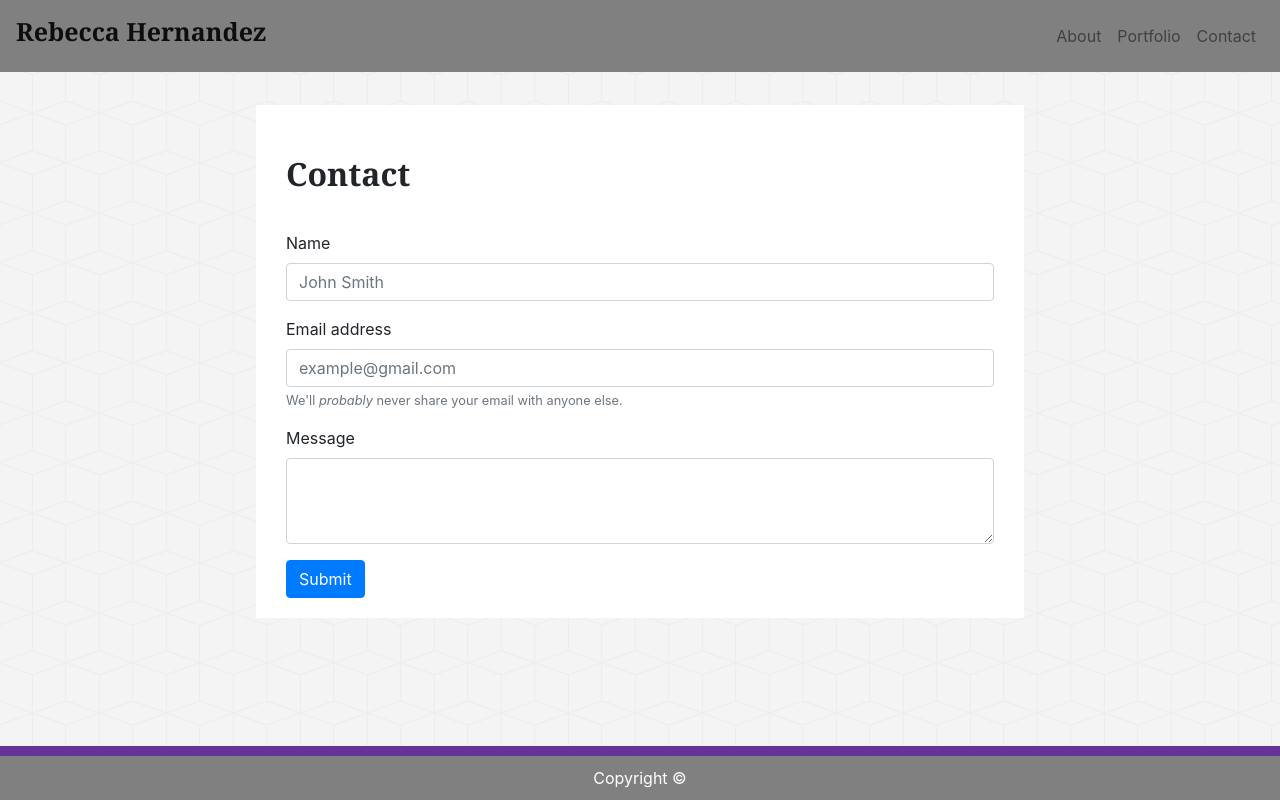
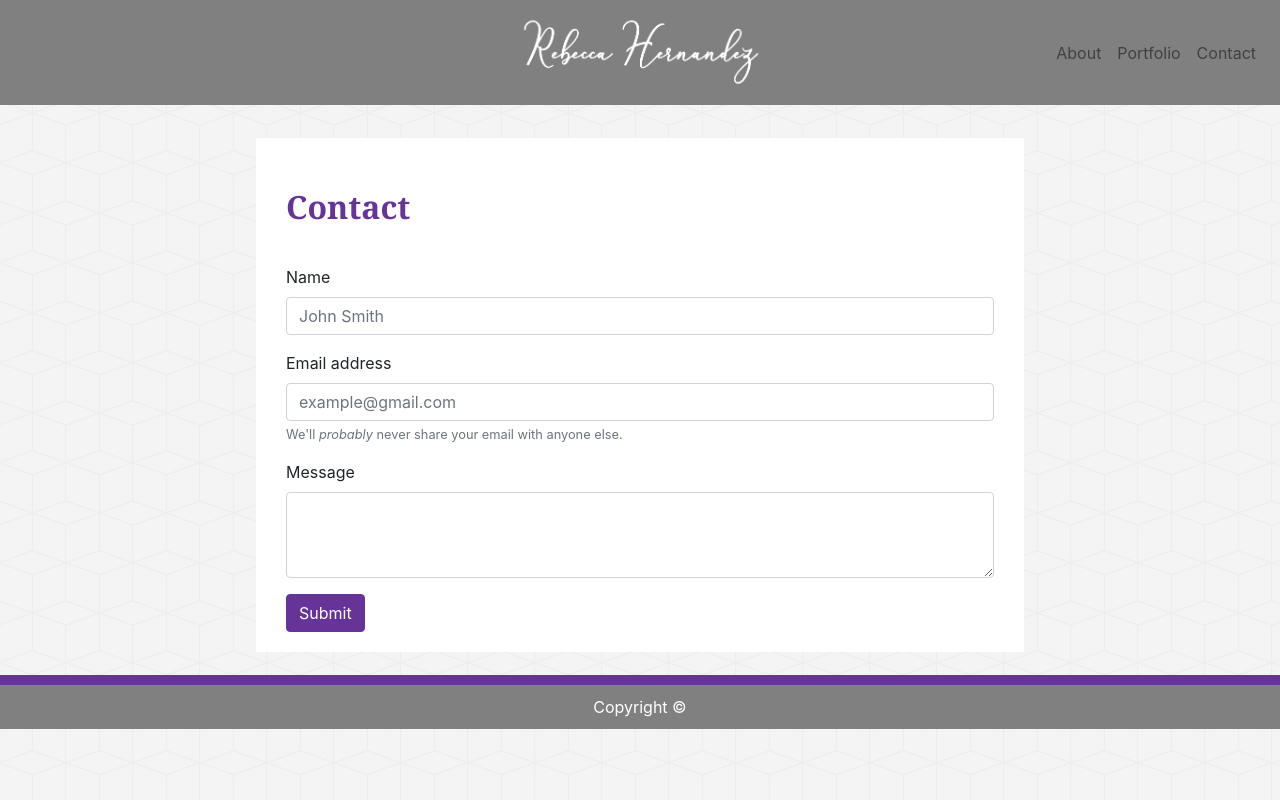
Before and after one commit to rebeccahdz10/Updated-Portfolio, a plain HTML site: page contact.html in a window 1280 px wide. Drawn offline with nearby package versions, Linux system fonts and the light colour scheme.

Commit message:
css almost done

```diff
--- a/assets/css/custom.css
+++ b/assets/css/custom.css
@@ -24,21 +24,24 @@ p {
     font-family: Georgia, 'Times New Roman', Times, serif;
 }
 .mt-10 {
+    color: rebeccapurple;
     padding: 30px;
     font-weight: bold;
     font-family: Georgia, 'Times New Roman', Times, serif;
 }
 .contactTitle {
+    color: rebeccapurple;
     padding: 30px 0px;
     font-weight: bold;
     font-family: Georgia, 'Times New Roman', Times, serif;
 }
 .portfolioTitle {
+    color: rebeccapurple;
     padding: 30px 0px 0px 0px;
     font-weight: bold;
     font-family: Georgia, 'Times New Roman', Times, serif;
 }
-.aboutCont {
+.container {
     margin: 10% auto 5% auto;
     background-color: white;
     padding: 0px 30px;
@@ -50,13 +53,22 @@ p {
     margin-right: 20%;
 }
 .formContainer {
-    margin: 104.5px auto;
+    margin: 18% auto 3% auto;
     width: 100%;
     background-color: white;
     padding: 20px 30px;
     box-sizing: border-box;
     display: block;
     overflow: auto;
+}
+.contactButt {
+    background-color: rebeccapurple;
+    border-color: rebeccapurple;
+}
+.contactButt:hover {
+    background-color: rebeccapurple;
+    border-color: rebeccapurple;
+    opacity: .5;
 }
 .firstGame {
     margin: 0% 0% -9% 0%;
--- a/contact.html
+++ b/contact.html
@@ -13,7 +13,7 @@
 
 <body>
     <nav class="fixed-top navbar navbar-expand-lg navbar-light">
-        <h1 class="navbar-brand">Rebecca Hernandez</h1>
+        <img src="assets/images/rebecca.png" class="navbar-brand logo" alt="Rebecca Hernandez">
         <button class="navbar-toggler" type="button" data-toggle="collapse" data-target="#navbarNav"
             aria-controls="navbarNav" aria-expanded="false" aria-label="Toggle navigation">
             <span class="navbar-toggler-icon"></span>
@@ -54,11 +54,11 @@
                     <label for="exampleFormControlTextarea1">Message</label>
                     <textarea class="form-control" id="exampleFormControlTextarea1" rows="3"></textarea>
                 </div>
-                <button type="submit" class="btn btn-primary">Submit</button>
+                <button type="submit" class="contactButt btn btn-primary">Submit</button>
             </form>
         </div>
     </div>
-    <div class="fixed-bottom">
+    <div class="bottom">
         <div class="foot">
             Copyright ©
         </div>
```
Also changed, not shown: index.html (+2 -2 lines), portfolio.html (+3 -3 lines).
